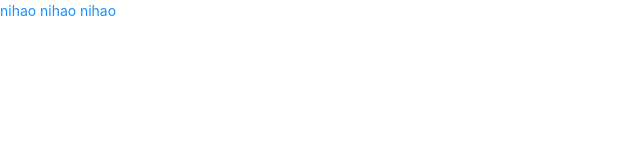
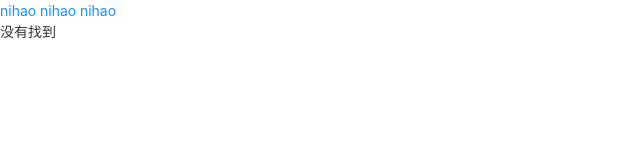
Before and after one commit to monhly/zfb, a React (Create React App) app: page / in a window 1280 px wide. Shown: the top 160 px of the page, without its empty margins (0-640 px from the left). Built offline with nearby package versions, Linux system fonts and the light colour scheme.

Commit message:
配置404页面

```diff
--- a/src/App.js
+++ b/src/App.js
@@ -7,7 +7,9 @@ import Home from "./pages/home"
 // 导入地图找房组件
 import Map from './pages/map'
 //导入城市的页面
-import CityList from"./pages/cityList"
+import CityList from "./pages/cityList"
+// 导入404组件
+import  NotFind  from "./pages/404";
 function App() {
   return (
 
@@ -18,9 +20,12 @@ function App() {
         <Link to="/map"> nihao</Link>
       </div>
       {/* 使用router包裹路由 */}
-      <Route path="/home" component={Home}></Route>
-      <Route path="/city" component={CityList}></Route>
-      <Route path="/map" component={Map}></Route>
+      <Switch>
+        <Route path="/home" component={Home}></Route>
+        <Route path="/city" component={CityList}></Route>
+        <Route path="/map" component={Map}></Route>
+        <Route component={NotFind}></Route>
+     </Switch>
     </Router>
   );
 }
--- /dev/null
+++ b/src/pages/404/index.js
@@ -0,0 +1,8 @@
+ import React from 'react'
+export default class NotFind extends React.Component {
+
+render(){return (
+
+<div>没有找到</div>)}
+
+}
```
